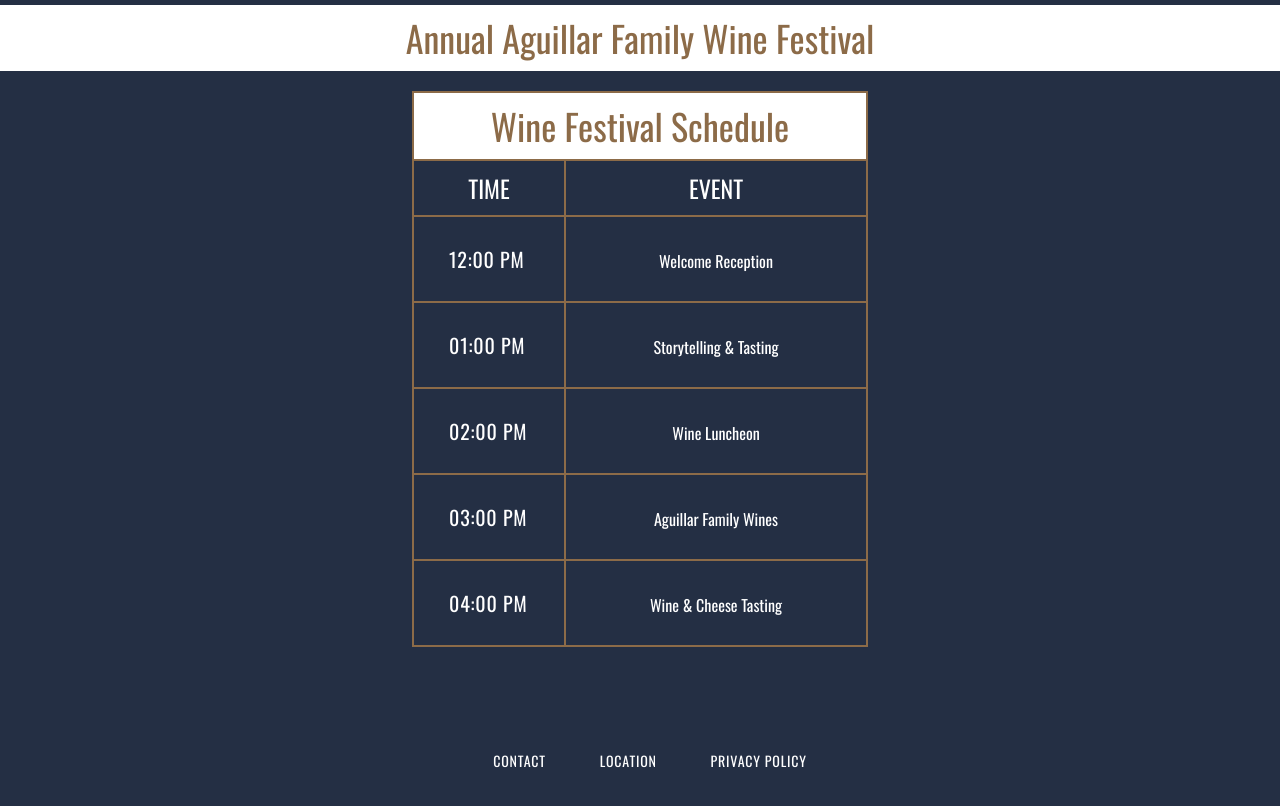
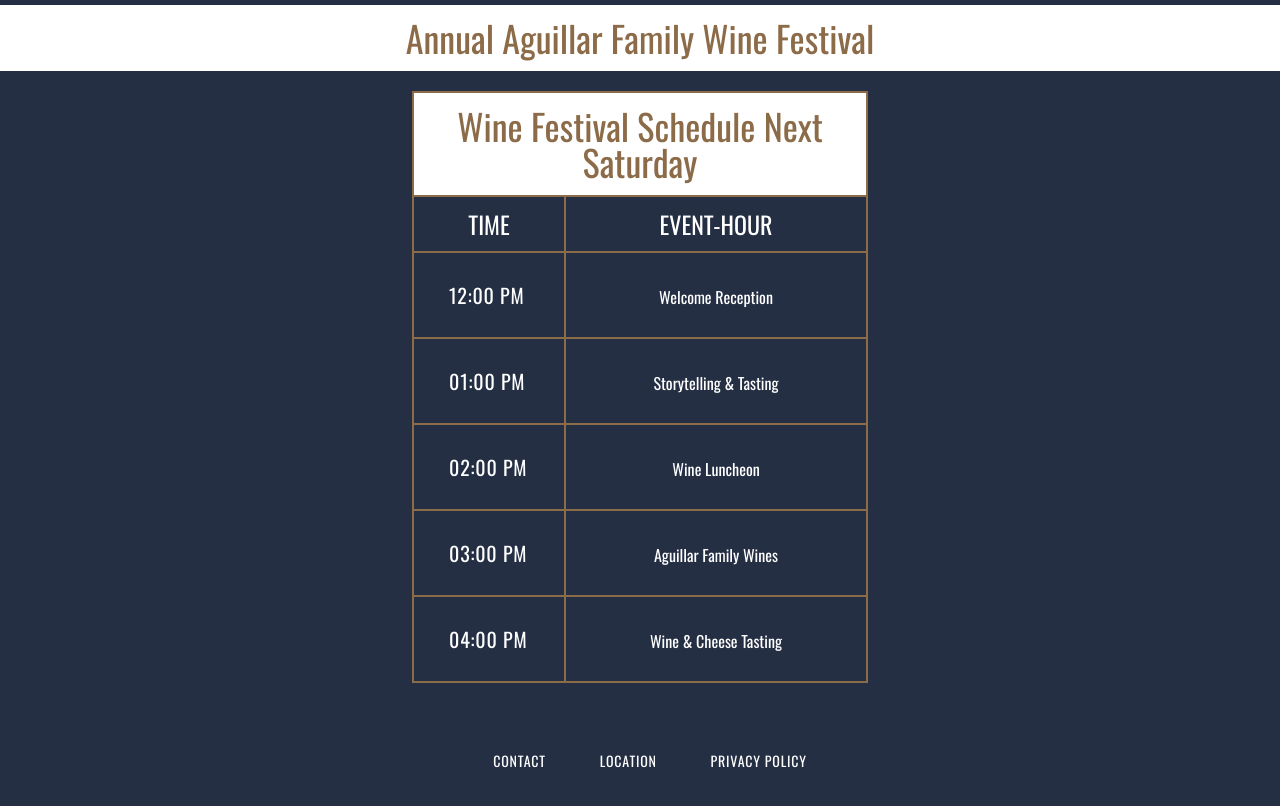
Before and after one commit to jroyvde/codecademy-wineschedule, a plain HTML site: page index.html in a window 1280 px wide. Drawn offline with nearby package versions, Linux system fonts and the light colour scheme.

Commit message:
CHanged main title

```diff
--- a/index.html
+++ b/index.html
@@ -18,11 +18,11 @@
     <table>
       <thead>
         <tr>
-          <th colspan="2"><h1>Wine Festival Schedule</h1></th>
+          <th colspan="2"><h1>Wine Festival Schedule Next Saturday</h1></th>
         </tr>
         <tr>
           <th><h2>Time</h2></th>
-          <th><h2>Event</h2></th>
+          <th><h2>Event-Hour</h2></th>
         </tr>
       </thead>
       <tbody>
```
